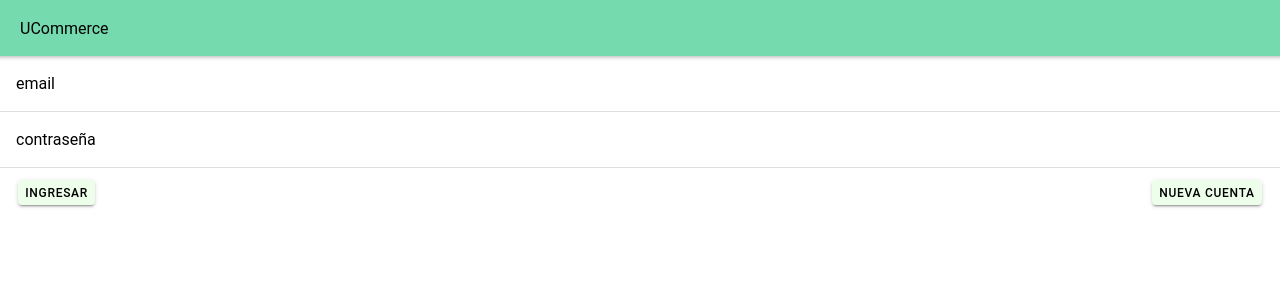
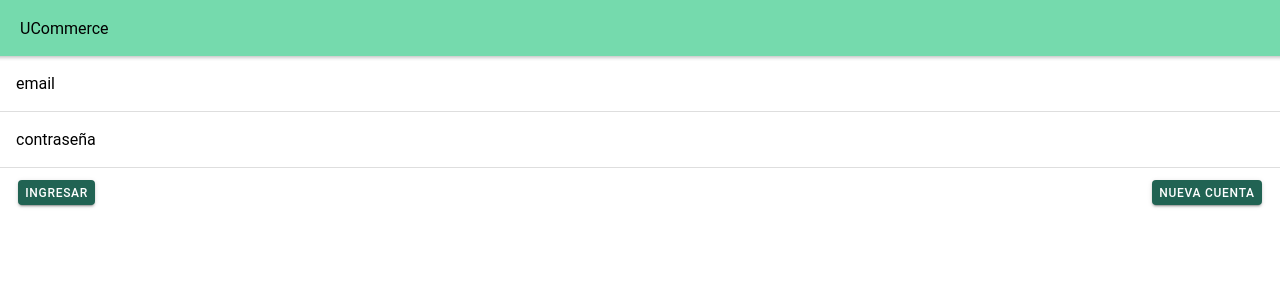
Before and after one commit to Sanchezt99/UCommerceV2, a React (Create React App) app: page /login in a window 1280 px wide. Shown: the top 300 px of the page. Built offline with nearby package versions, Linux system fonts and the light colour scheme.

Commit message:
Primary color change

```diff
--- a/src/pages/Login/Login.css
+++ b/src/pages/Login/Login.css
@@ -1,22 +1,3 @@
-.header{
-    text-align: center;
-    background: #1d5749;
+.inputColor{
+    color: black !important;
 }
-.second-header{
-    flex: 1;
-    text-align: center;
-    text-decoration-style: solid;
-    color: #75daad;
-    padding-top: 20px;
-}
-.data-seller{
-    text-align: center;
-}
-.create-button{
-    background: #1e2023;
-    color: #1e2023;
-    height: 50px;
-    margin-top: 15px;
-    margin-bottom: 15px;
-    text-align: center;
-}
--- a/src/pages/Login/Login.tsx
+++ b/src/pages/Login/Login.tsx
@@ -18,7 +18,7 @@ const Login: React.FC<RouteComponentProps> = (props) => {
       <Header isUser={true} />
 
       <IonContent>
-        <IonItem>
+        <IonItem className='inputColor'>
           <IonLabel position="floating">email</IonLabel>
           <IonInput></IonInput>
         </IonItem>
--- a/src/pages/User/User.tsx
+++ b/src/pages/User/User.tsx
@@ -54,11 +54,11 @@ const User: React.FC<RouteComponentProps> = (props) => {
 
           <IonCardContent className="ion-text-center">
             <IonItem lines="none" color="secondary">
-              <IonButton slot='start'>
+              <IonButton slot='start' color='tertiary'>
                 <IonLabel>Servicio</IonLabel>
                 <IonIcon icon={addOutline} className="bColor" slot="end"></IonIcon>
               </IonButton>
-              <IonButton slot='end'>
+              <IonButton slot='end' color='tertiary'>
                 <IonLabel>Producto</IonLabel>
                 <IonIcon icon={addOutline} className="bColor" slot='end'></IonIcon>
               </IonButton>
--- a/src/theme/variables.css
+++ b/src/theme/variables.css
@@ -3,12 +3,12 @@ http://ionicframework.com/docs/theming/ */
 
 /** Ionic CSS Variables **/
 :root {
-  --ion-color-primary: #edffea;
-  --ion-color-primary-rgb: 237, 255, 234;
-  --ion-color-primary-contrast: #000000;
-  --ion-color-primary-contrast-rgb: 0, 0, 0;
-  --ion-color-primary-shade: #d1e0ce;
-  --ion-color-primary-tint: #efffec;
+  --ion-color-primary: #216353;
+  --ion-color-primary-rgb: 33, 99, 83;
+  --ion-color-primary-contrast: #ffffff;
+  --ion-color-primary-contrast-rgb: 255, 255, 255;
+  --ion-color-primary-shade: #1d5749;
+  --ion-color-primary-tint: #377364;
 
   --ion-color-secondary: #75daad;
   --ion-color-secondary-rgb: 117, 218, 173;
@@ -17,12 +17,12 @@ http://ionicframework.com/docs/theming/ */
   --ion-color-secondary-shade: #67c098;
   --ion-color-secondary-tint: #83deb5;
 
-  --ion-color-tertiary: #216353;
-  --ion-color-tertiary-rgb: 33, 99, 83;
-  --ion-color-tertiary-contrast: #ffffff;
-  --ion-color-tertiary-contrast-rgb: 255, 255, 255;
-  --ion-color-tertiary-shade: #1d5749;
-  --ion-color-tertiary-tint: #377364;
+  --ion-color-tertiary: #edffea;
+  --ion-color-tertiary-rgb: 237, 255, 234;
+  --ion-color-tertiary-contrast: #000000;
+  --ion-color-tertiary-contrast-rgb: 0, 0, 0;
+  --ion-color-tertiary-shade: #d1e0ce;
+  --ion-color-tertiary-tint: #efffec;
 
   --ion-color-success: #2dd36f;
   --ion-color-success-rgb: 45, 211, 111;
```
